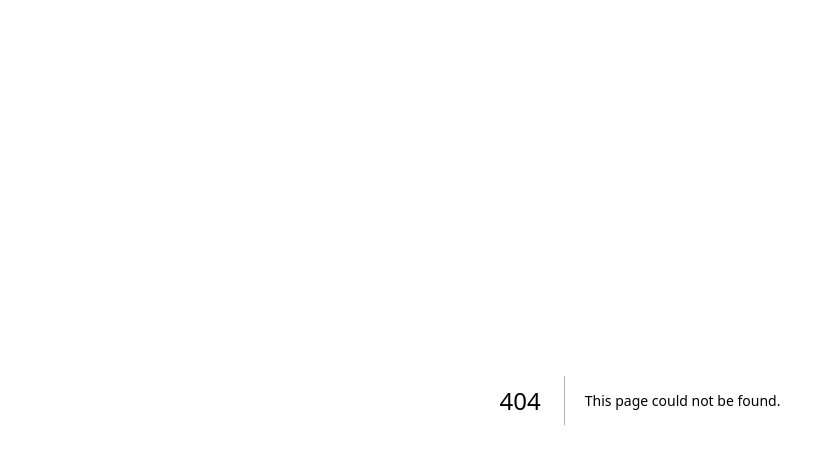
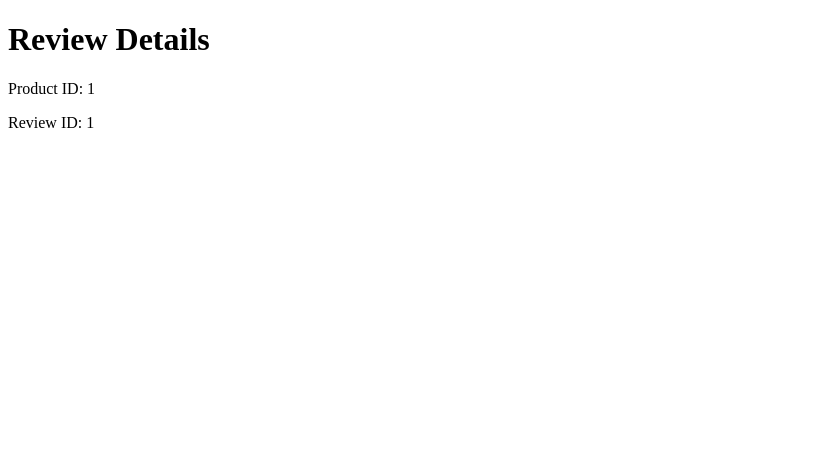
Before and after one commit to theron-mwen/next-js-learning, a Next.js app in the folder routing-demo/: page /products/1/reviews/1 in a window 1280 px wide. Before the commit this address had no page. Shown: the top 464 px of the page, without its empty margins (0-835 px from the left). Built offline with nearby package versions, Linux system fonts and the light colour scheme.

Commit message:
Tuts no. 8 Dynamic Nested Routing

```diff
--- /dev/null
+++ b/routing-demo/src/app/products/[productId]/reviews/[reviewId]/page.tsx
@@ -0,0 +1,14 @@
+export default async function ReviewDetails({
+  params,
+}: {
+  params: { productId: string; reviewId: string };
+}) {
+  const { productId, reviewId } = (await params);
+  return (
+    <div>
+      <h1>Review Details</h1>
+      <p>Product ID: {productId}</p>
+      <p>Review ID: {reviewId}</p>
+    </div>
+  );
+}
```
